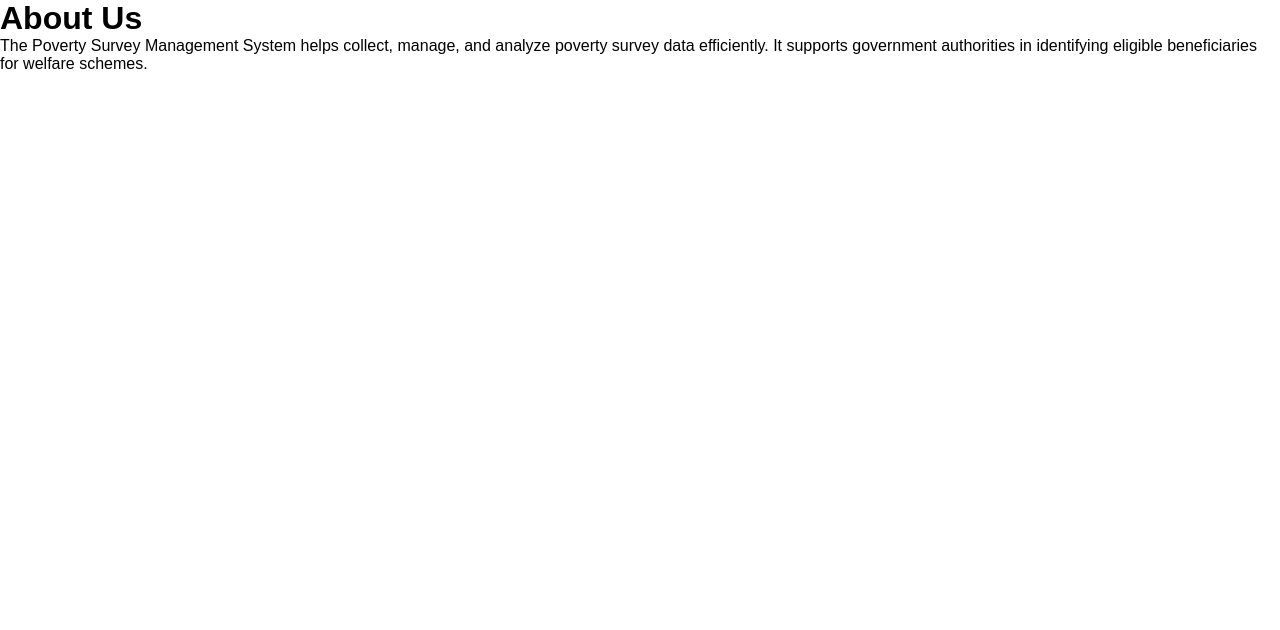
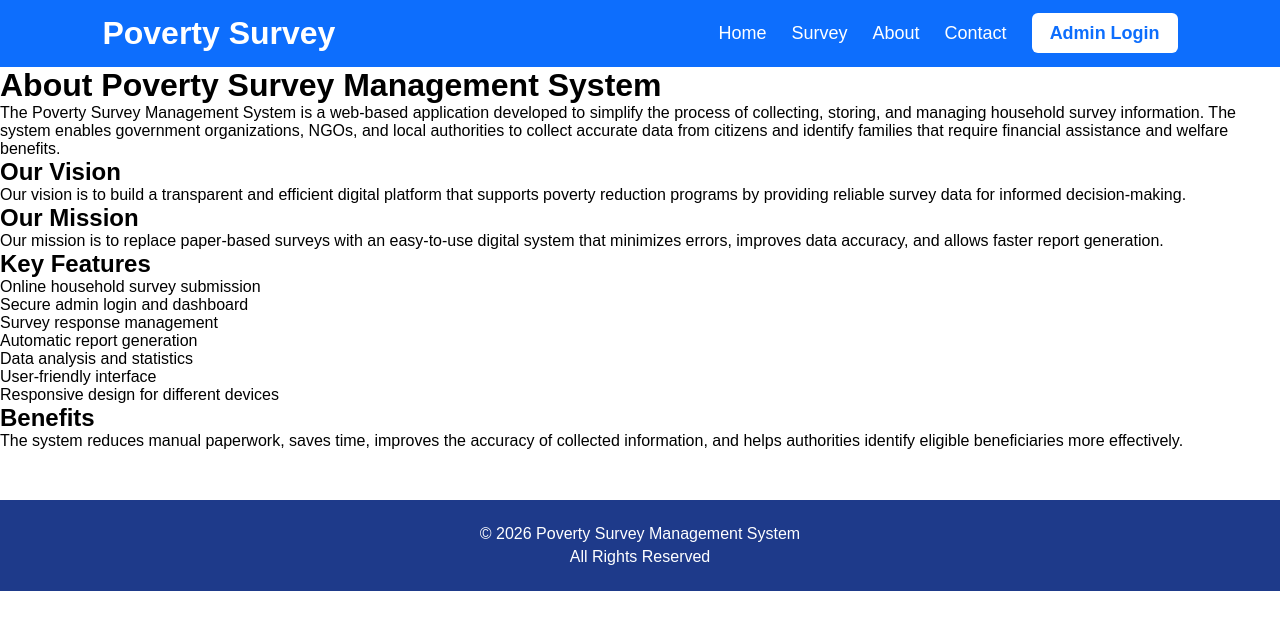
Before and after one commit to Santu2004/PovertySurveyWeb, a React app in the folder frontend/: page /about in a window 1280 px wide. Shown: the top 630 px of the page. Built offline with nearby package versions, Linux system fonts and the light colour scheme; the HTML template or start-up script is replaced by a standard one.

Commit message:
pages changed

```diff
--- a/frontend/src/components/About.jsx
+++ b/frontend/src/components/About.jsx
@@ -1,19 +1,65 @@
+import Navbar from "../components/Navbar";
+import Footer from "../components/Footer";
+import "./About.css";
 
 function About() {
   return (
     <>
+      <Navbar />
 
       <div className="about-container">
-        <h1>About Us</h1>
+        <h1>About Poverty Survey Management System</h1>
 
         <p>
-          The Poverty Survey Management System helps collect, manage, and
-          analyze poverty survey data efficiently. It supports government
-          authorities in identifying eligible beneficiaries for welfare schemes.
+          The Poverty Survey Management System is a web-based application
+          developed to simplify the process of collecting, storing, and managing
+          household survey information. The system enables government
+          organizations, NGOs, and local authorities to collect accurate data
+          from citizens and identify families that require financial assistance
+          and welfare benefits.
         </p>
+
+        <h2>Our Vision</h2>
+
+        <p>
+          Our vision is to build a transparent and efficient digital platform
+          that supports poverty reduction programs by providing reliable survey
+          data for informed decision-making.
+        </p>
+
+        <h2>Our Mission</h2>
+
+        <p>
+          Our mission is to replace paper-based surveys with an easy-to-use
+          digital system that minimizes errors, improves data accuracy, and
+          allows faster report generation.
+        </p>
+
+        <h2>Key Features</h2>
+
+        <ul>
+          <li>Online household survey submission</li>
+          <li>Secure admin login and dashboard</li>
+          <li>Survey response management</li>
+          <li>Automatic report generation</li>
+          <li>Data analysis and statistics</li>
+          <li>User-friendly interface</li>
+          <li>Responsive design for different devices</li>
+        </ul>
+
+        <h2>Benefits</h2>
+
+        <p>
+          The system reduces manual paperwork, saves time, improves the
+          accuracy of collected information, and helps authorities identify
+          eligible beneficiaries more effectively.
+        </p>
+
+
+
       </div>
 
-
+      <Footer />
     </>
   );
 }
--- a/frontend/src/pages/Dashboard.jsx
+++ b/frontend/src/pages/Dashboard.jsx
@@ -22,9 +22,8 @@ function Dashboard() {
   });
 
   useEffect(() => {
-    // Protect dashboard
     if (localStorage.getItem("isAdmin") !== "true") {
-      navigate("/admin");
+      navigate("/admin-login");
       return;
     }
 
@@ -45,7 +44,8 @@ function Dashboard() {
     localStorage.removeItem("username");
 
     alert("Logged out successfully!");
-    navigate("/admin");
+
+    navigate("/");
   };
 
   return (
--- a/frontend/src/pages/Home.jsx
+++ b/frontend/src/pages/Home.jsx
@@ -3,8 +3,6 @@ import { Link } from "react-router-dom";
 
 import Navbar from "../components/Navbar";
 import Footer from "../components/Footer";
-import About from "../components/About";
-import Contact from "../components/Contact";
 import homeImage from "../assets/home.png";
 
 function Home() {
@@ -96,9 +94,7 @@ function Home() {
 
         </section>
 
-        <About />
 
-        <Contact />
 
       </div>
 
```
